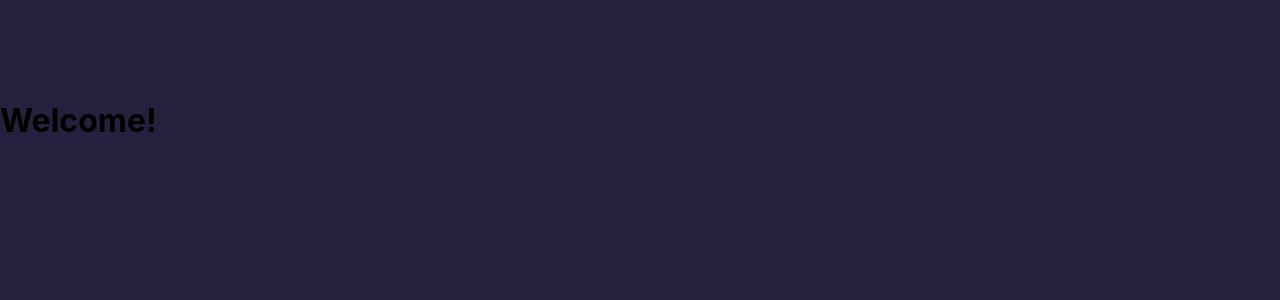
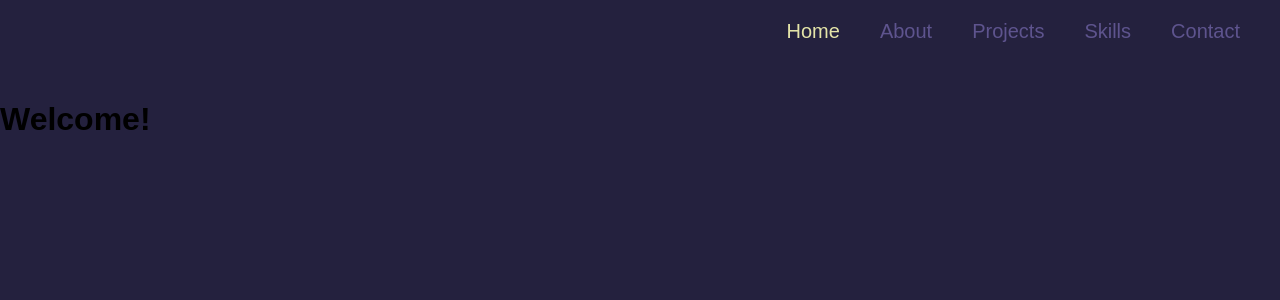
Before and after one commit to pahferreira/portfolio, a React (Create React App) app: page / in a window 1280 px wide. Shown: the top 300 px of the page. Built offline with nearby package versions, Linux system fonts and the light colour scheme.

Commit message:
implementing navbar

```diff
--- a/src/App.tsx
+++ b/src/App.tsx
@@ -6,15 +6,18 @@ import store from './storage'
 import { ThemeProvider } from 'styled-components'
 import GlobalTheme from 'utils/GlobalTheme'
 import theme from 'utils/theme'
-import Navbar from 'components/Navbar'
+import { BrowserRouter as Router, Switch } from 'react-router-dom'
 
 const App = () => {
   return (
     <Provider store={store}>
       <ThemeProvider theme={theme}>
         <GlobalTheme />
-        <Navbar />
-        <Routes />
+        <Router>
+          <Switch>
+            <Routes />
+          </Switch>
+        </Router>
       </ThemeProvider>
     </Provider>
   )
--- a/src/components/Navbar/index.tsx
+++ b/src/components/Navbar/index.tsx
@@ -1,8 +1,47 @@
-import React from 'react'
-import { Container } from './styled'
+import React, { FC } from 'react'
+import { Container, NavLink } from './styled'
 
-const Navbar = () => {
-  return <Container container></Container>
+type Option = {
+  url: string
+  label: string
+}
+
+const OPTIONS = [
+  {
+    url: '/',
+    label: 'Home',
+  },
+  {
+    url: '/about',
+    label: 'About',
+  },
+  {
+    url: '/projects',
+    label: 'Projects',
+  },
+  {
+    url: '/skills',
+    label: 'Skills',
+  },
+  {
+    url: '/contact',
+    label: 'Contact',
+  },
+]
+
+const Navbar: FC = () => {
+  return (
+    <Container container direction="row" justify="flex-end">
+      {OPTIONS.map((option: Option) => (
+        <NavLink
+          key={option.label}
+          to={option.url}
+          active={window.location.pathname === option.url ? 'true' : 'false'}>
+          {option.label}
+        </NavLink>
+      ))}
+    </Container>
+  )
 }
 
 export default Navbar
--- a/src/components/Navbar/styled.ts
+++ b/src/components/Navbar/styled.ts
@@ -1,7 +1,19 @@
 import styled from 'styled-components'
+import { Link } from 'react-router-dom'
 import { Grid } from '@material-ui/core'
 
 export const Container = styled(Grid)`
   background-color: ${({ theme }) => theme.colors.background};
+  padding: 20px;
   height: 10vh;
 `
+type NavLinkProps = {
+  active: string
+}
+
+export const NavLink = styled(Link)<NavLinkProps>`
+  font-size: 20px;
+  color: ${({ active, theme }) =>
+    active === 'true' ? theme.colors.secondary : theme.colors.primary};
+  margin: 0px 20px;
+`
--- a/src/utils/GlobalTheme.ts
+++ b/src/utils/GlobalTheme.ts
@@ -1,14 +1,12 @@
 import { createGlobalStyle } from 'styled-components'
-import theme, { Theme } from './theme'
+import { Theme } from './theme'
 
 const StyledApp = createGlobalStyle<{ theme: Theme }>`
 body {
   margin: 0;
   background-color: ${({ theme }) => theme.colors.background};
   min-height: 100vh;
-  font-family: -apple-system, BlinkMacSystemFont, 'Segoe UI', 'Roboto', 'Oxygen',
-    'Ubuntu', 'Cantarell', 'Fira Sans', 'Droid Sans', 'Helvetica Neue',
-    sans-serif;
+  font-family: Nunito, sans-serif;
   -webkit-font-smoothing: antialiased;
   -moz-osx-font-smoothing: grayscale;
 }
--- a/src/views/Home/index.tsx
+++ b/src/views/Home/index.tsx
@@ -1,8 +1,10 @@
 import React, { FC } from 'react'
+import Navbar from 'components/Navbar'
 
 const Home: FC = () => {
   return (
     <div>
+      <Navbar />
       <h1>Welcome!</h1>
     </div>
   )
```
Also changed, not shown: 1 other file (tests, documents, lock files or other folders).
